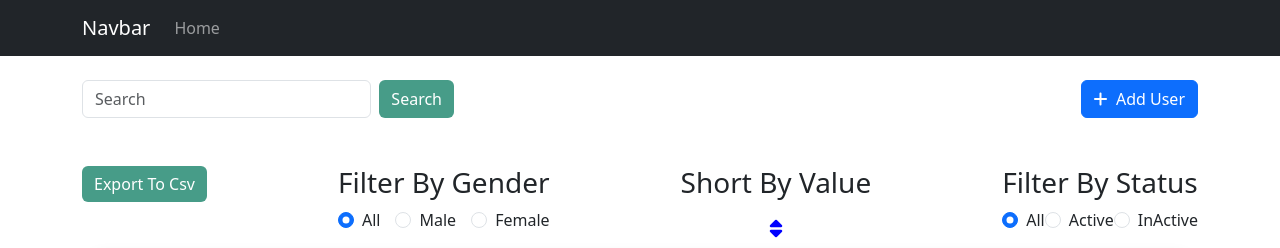
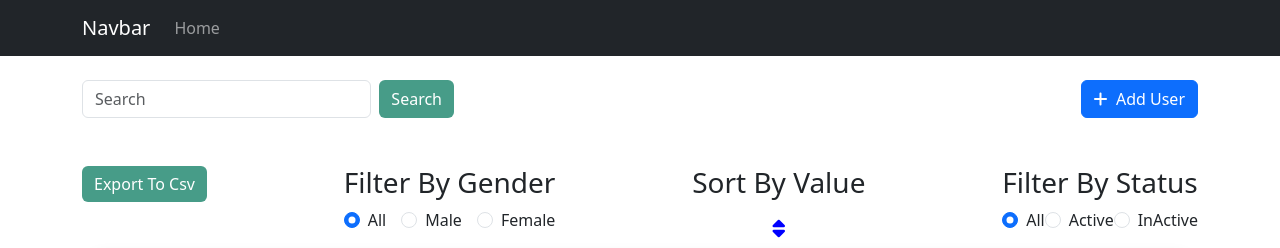
Before and after one commit to abhinavaryaswe-lang/EmployeeManagementFrontend, a React (Create React App) app: page / in a window 1280 px wide. Shown: the top 248 px of the page. Built offline with nearby package versions, Linux system fonts and the light colour scheme; no server answers.

Commit message:
Sort used instead of Short

```diff
--- a/src/pages/Home/Home.js
+++ b/src/pages/Home/Home.js
@@ -415,7 +415,7 @@ const Home = () => {
 
             {/* short by value */}
             <div className="filter_newold">
-              <h3>Short By Value</h3>
+              <h3>Sort By Value</h3>
               <Dropdown className='text-center'>
                 <Dropdown.Toggle className='dropdown_btn' id="dropdown-basic">
                   <i class="fa-solid fa-sort"></i>
```
